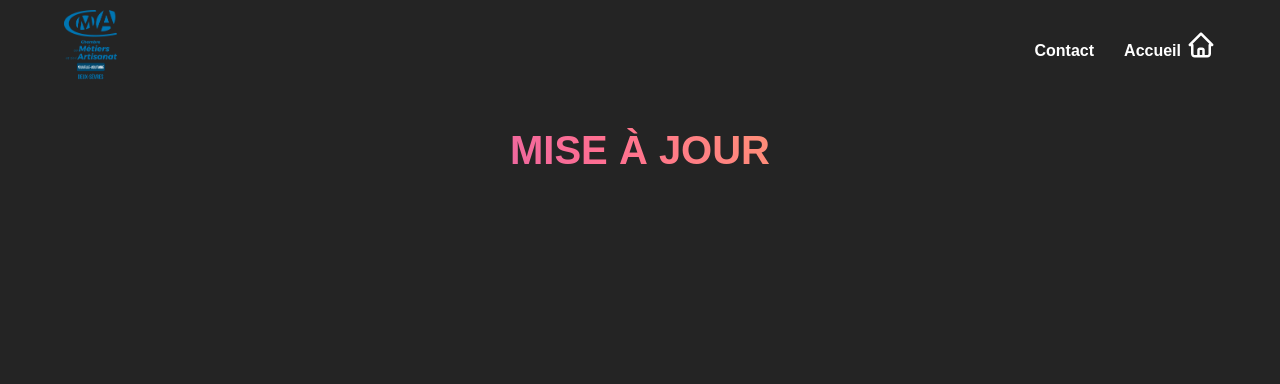
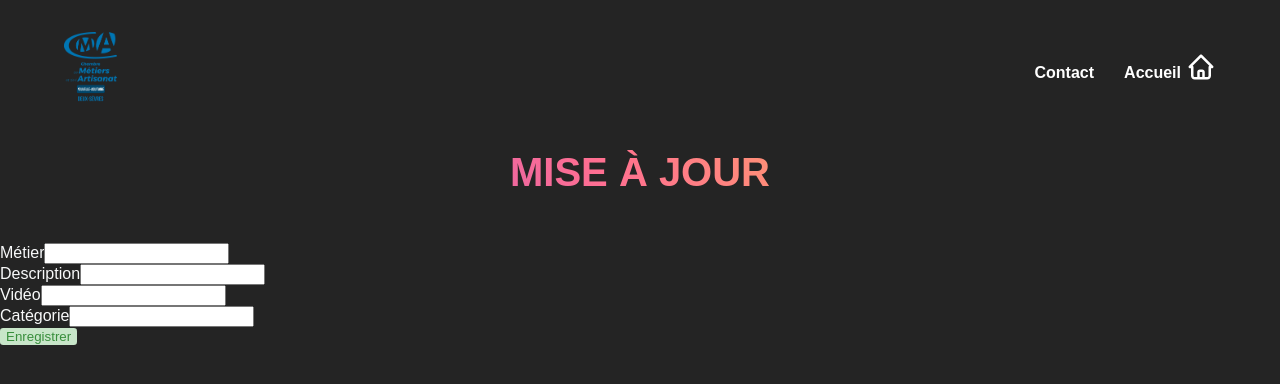
Before and after one commit to EmilienBilly/projet-fabrik, a React (Create React App) app in the folder front-end/: page /admin/1/update in a window 1280 px wide. Shown: the top 384 px of the page. Built offline with nearby package versions, Linux system fonts and the light colour scheme; no server answers.

Commit message:
Changed route GET a job to also get the category name & created a form component displayed in Update.js page to show already existing data of the job

```diff
--- a/front-end/src/components/Navbar.js
+++ b/front-end/src/components/Navbar.js
@@ -8,7 +8,7 @@ const StyledNav = styled(motion.nav)`
     display: flex;
     justify-content: space-between;
     align-items: center;
-    margin: 10px auto 0;
+    margin: 2rem auto 0;
 
     div {
         display: flex;
--- /dev/null
+++ b/front-end/src/components/UpdateForm.js
@@ -0,0 +1,58 @@
+import { useEffect, useState } from "react";
+import { useParams } from "react-router-dom";
+import styled from "styled-components";
+import JobsFinder from "../api/JobsFinder";
+
+const StyledButton = styled.button`
+    border-radius: 0.2rem;
+    border: none;
+    background-color: #c8e6c9;
+    color: #388e3c;
+`;
+
+const UpdateForm = () => {
+    const { id } = useParams();
+    const [name, setName] = useState("");
+    const [description, setDescription] = useState("");
+    const [video, setVideo] = useState("");
+    const [category, setCategory] = useState("");
+    const [degrees, setDegrees] = useState("");
+
+    useEffect(() => {
+        const fetch = async () => {
+            const response = await JobsFinder.get(`/${id}`);
+            console.log(response.data.data);
+            setName(response.data.data.jobs.name);
+            setDescription(response.data.data.jobs.description);
+            setVideo(response.data.data.jobs.video);
+            setCategory(response.data.data.category);
+        };
+        fetch();
+    }, []);
+
+    return (
+        <>
+            <form action="">
+                <div>
+                    <label htmlFor="job">Métier</label>
+                    <input value={name} onChange={(e) => setName(e.target.value)} type="text" />
+                </div>
+                <div>
+                    <label htmlFor="description">Description</label>
+                    <input value={description} onChange={(e) => setDescription(e.target.value)} type="text" />
+                </div>
+                <div>
+                    <label htmlFor="video">Vidéo</label>
+                    <input value={video} onChange={(e) => setVideo(e.target.value)} type="text" />
+                </div>
+                <div>
+                    <label htmlFor="category">Catégorie</label>
+                    <input value={category} onChange={(e) => setCategory(e.target.value)} type="text" />
+                </div>
+                <StyledButton>Enregistrer</StyledButton>
+            </form>
+        </>
+    );
+};
+
+export default UpdateForm;
--- a/front-end/src/routes/Update.js
+++ b/front-end/src/routes/Update.js
@@ -1,12 +1,13 @@
 import Navbar from "../components/Navbar";
 import Title from "../components/Title";
+import UpdateForm from "../components/UpdateForm";
 
 const Update = () => {
     return (
         <>
             <Navbar />
-            {/* <h1>Update</h1> */}
             <Title title="Mise à jour" />
+            <UpdateForm />
         </>
     );
 };
```
Also changed, not shown: 1 other file (tests, documents, lock files or other folders).
